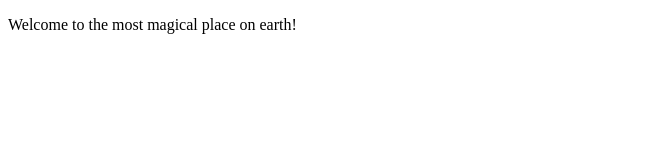
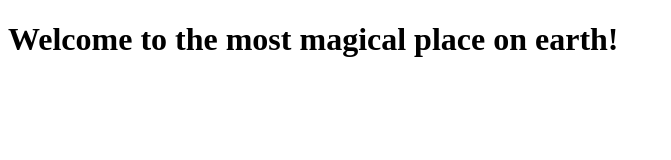
Before and after one commit to aej2004/aej2004.github.io, a plain HTML site: page index.html in a window 1280 px wide. Shown: the whole page, without its empty margins (0-671 px from the left). Drawn offline with Linux system fonts and the light colour scheme.

Commit message:
Update index.html

```diff
--- a/index.html
+++ b/index.html
@@ -3,6 +3,6 @@
   <head>
   </head>
   <main>
-    <p>Welcome to the most magical place on earth!</p>
+    <h1>Welcome to the most magical place on earth!</h1>
   </main>
 </html>
```
